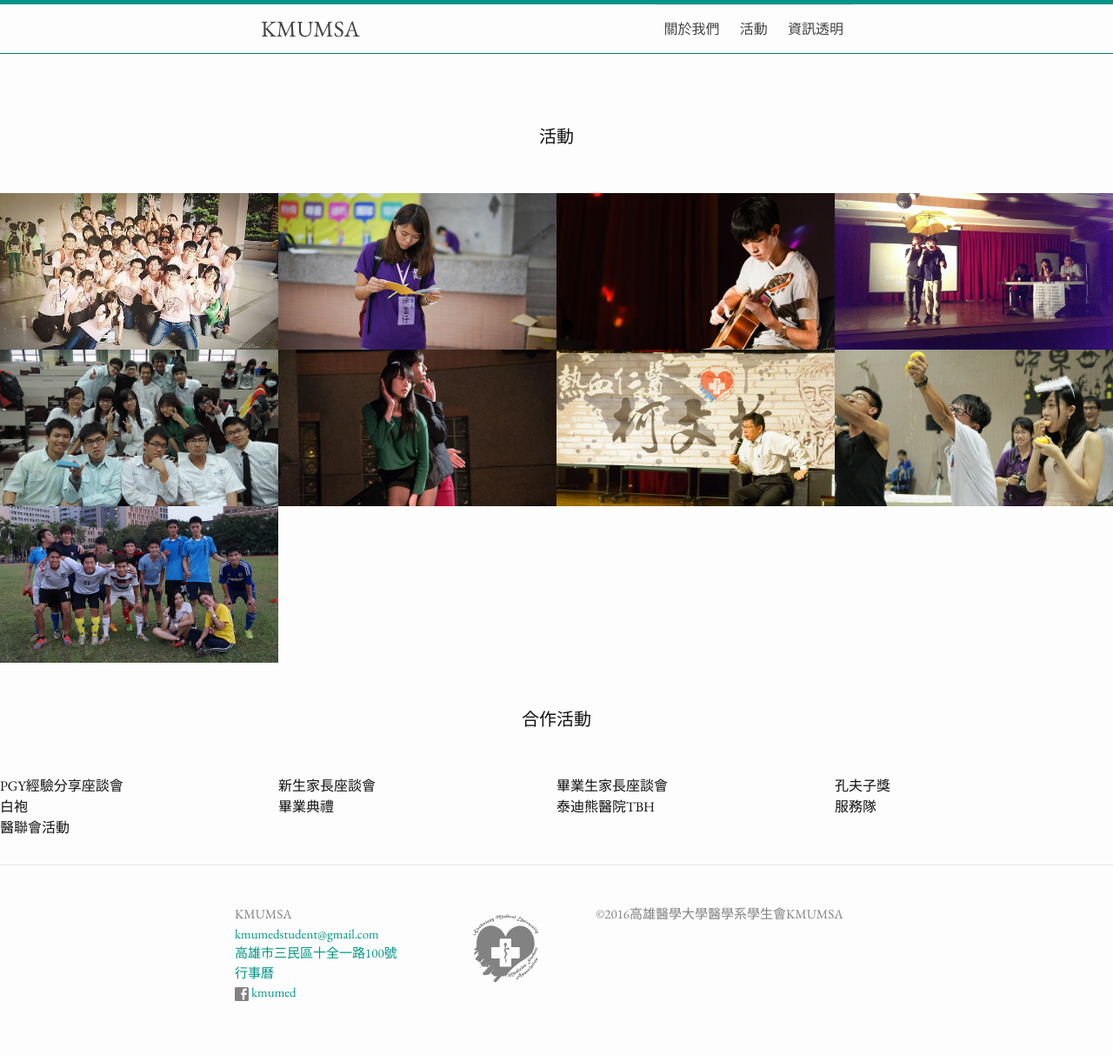
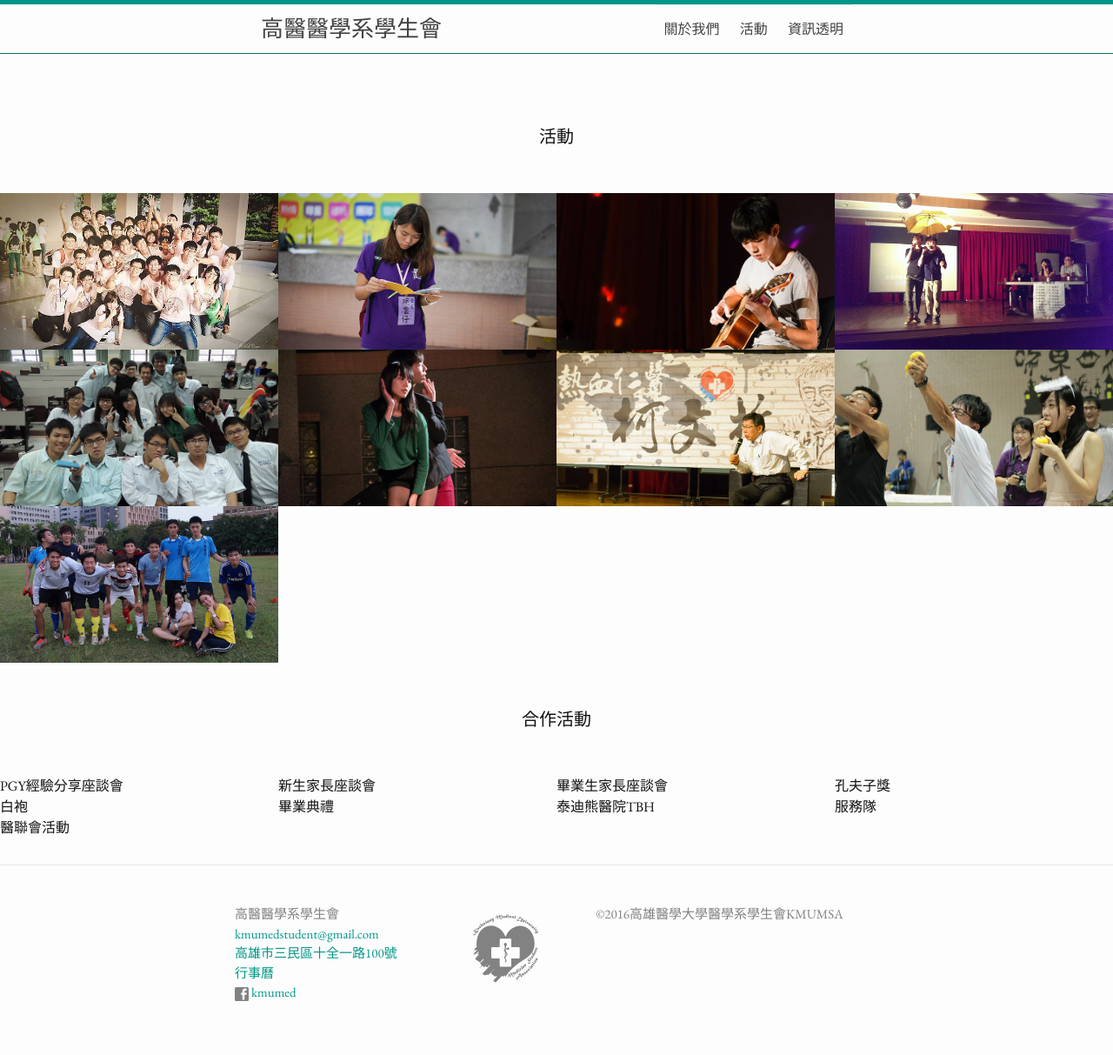
Before and after one commit to HsuYR/msasite, a Jekyll site: the page built from activities.html, in a window 1280 px wide. Shown: the whole page at 87% size. Built offline with Jekyll 4.4.1, drawn with Linux system fonts in a browser that asks for light colours; some web fonts are replaced.

Commit message:
Change site title

```diff
--- a/_config.yml
+++ b/_config.yml
@@ -6,7 +6,7 @@
 # 'jekyll serve'. If you change this file, please restart the server process.
 
 # Site settings
-title: KMUMSA
+title: 高醫醫學系學生會
 email: kmumedstudent@gmail.com
 description: > # this means to ignore newlines until "baseurl:"
   Write an awesome description for your new site here. You can edit this
```
